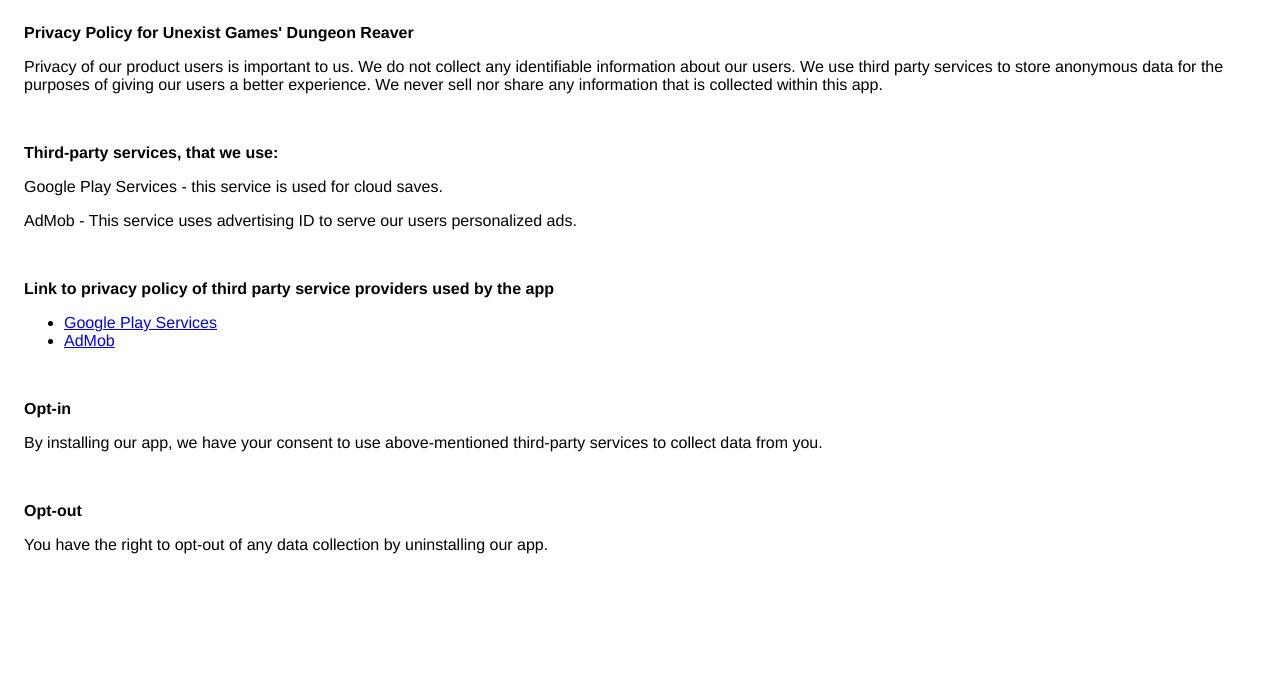
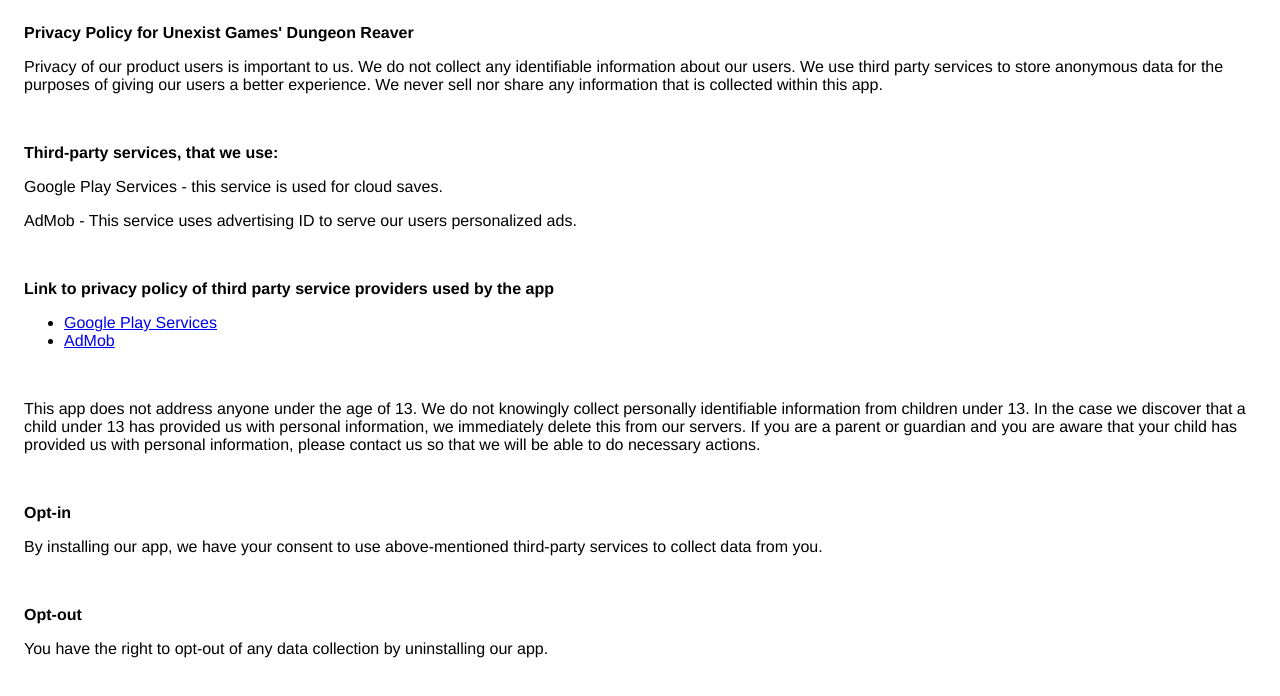
Before and after one commit to UnexistGS/DungeonReaver, a plain HTML site: page index.html in a window 1280 px wide. Drawn offline with Linux system fonts and the light colour scheme.

Commit message:
Update index.html

```diff
--- a/index.html
+++ b/index.html
@@ -26,6 +26,16 @@
                     by the app </strong></p>
                     <ul><li><a href="https://www.google.com/policies/privacy/" target="_blank" rel="noopener noreferrer">Google Play Services</a></li><li><a href="https://support.google.com/admob/answer/6128543?hl=en" target="_blank" rel="noopener noreferrer">AdMob</a></li><!----><!----><!----><!----><!----><!----><!----><!----><!----><!----><!----><!----><!----><!----><!----><!----><!----><!----><!----><!----><!----></ul></div>
 
+
+                <p><br></p>
+                <p>
+                This app does not address anyone under the age of 13. We do not knowingly collect personally identifiable information from children under 13.
+                In the case we discover that a child under 13 has provided us with personal information, we immediately delete this from our servers.
+                If you are a parent or guardian and you are aware that your child has provided us with personal information,
+                please contact us so that we will be able to do necessary actions.
+                </p>
+
+
                 <p><br></p>
                   <p><strong>Opt-in</strong></p> <p>
                   By installing our app, we have your consent to use above-mentioned third-party services to collect data from you.
```
